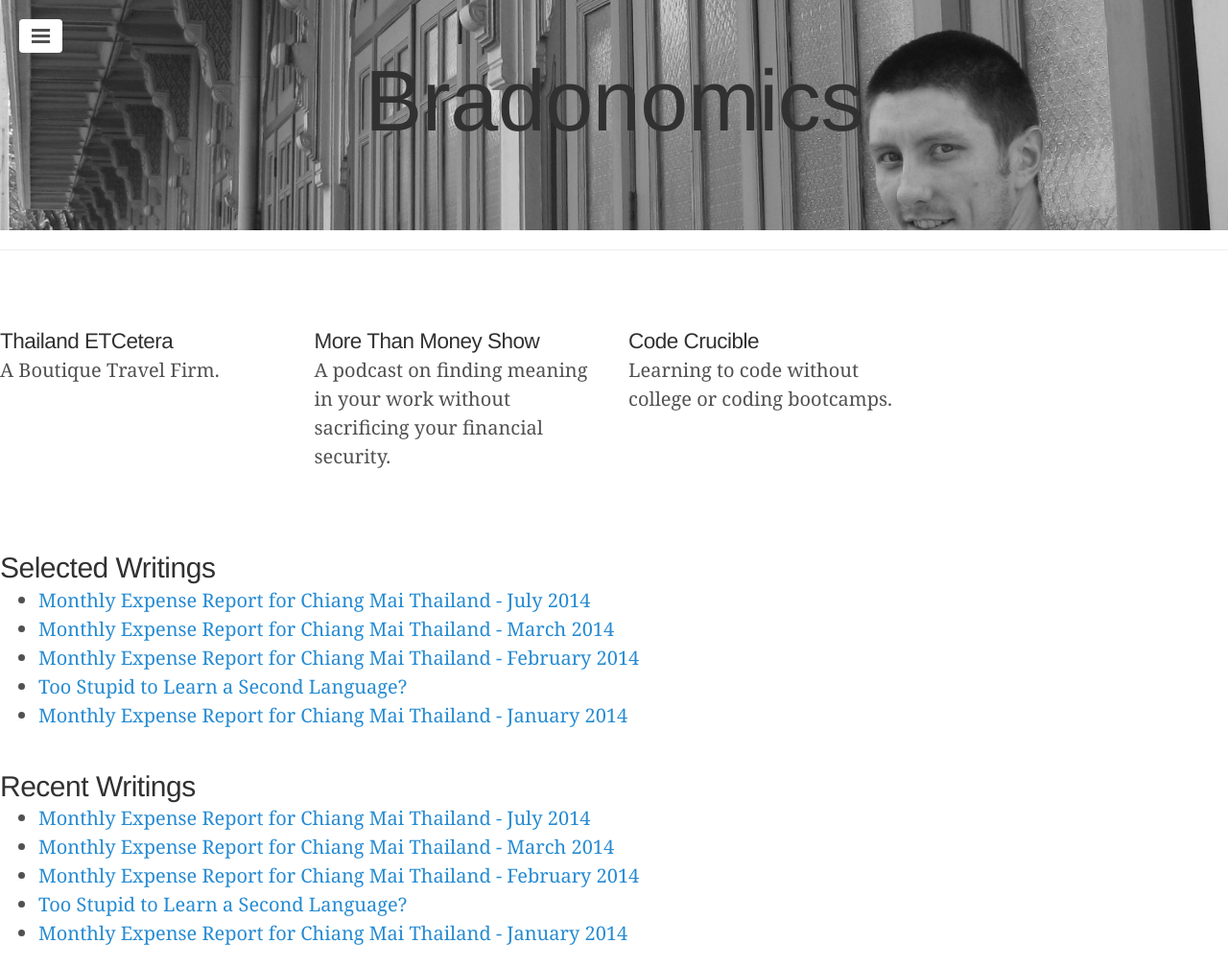
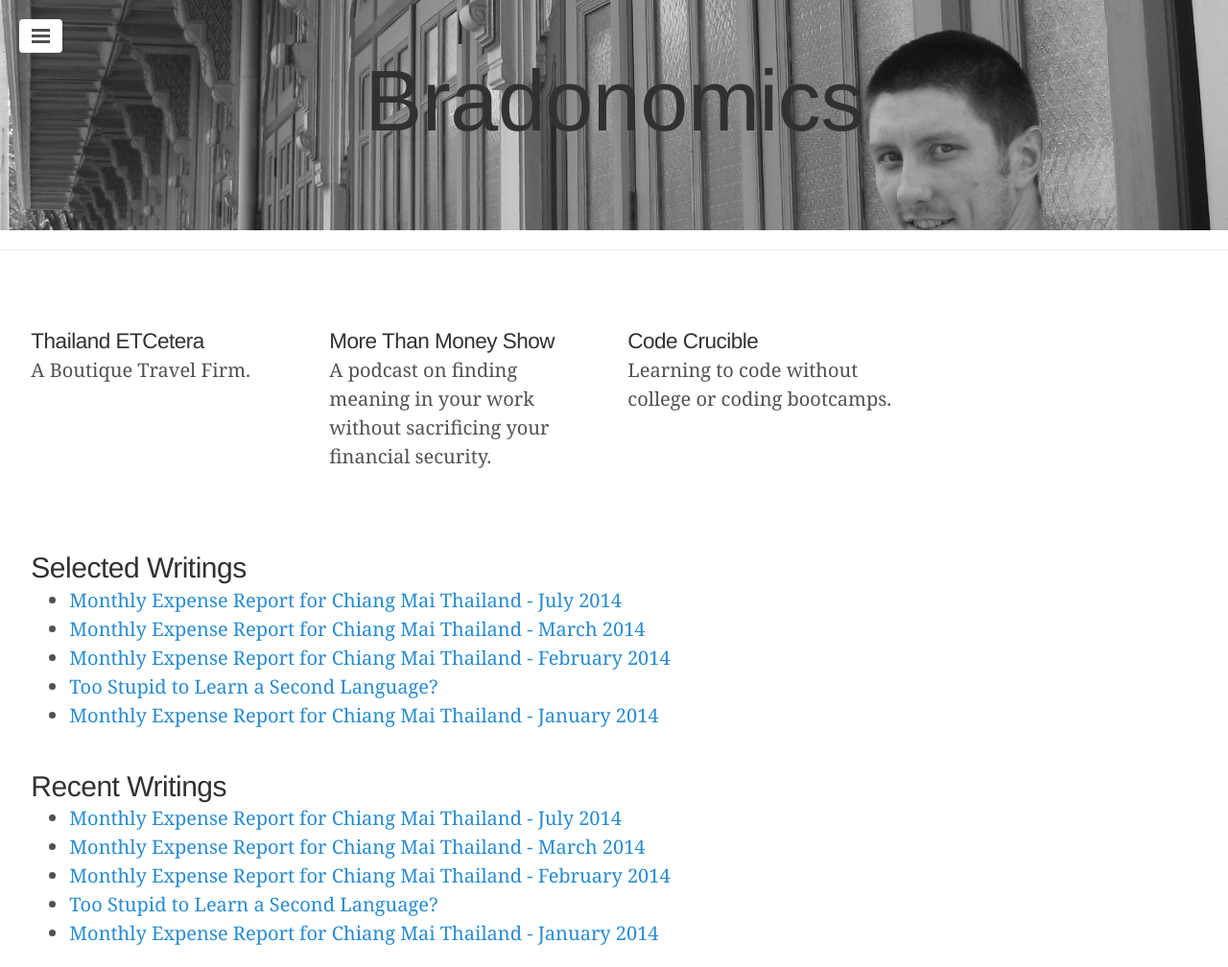
Before and after one commit to snowdj/bradonomics.github.io, a Jekyll site: the page built from index.html, in a window 1280 px wide. Shown: the whole page at 96% size. Built offline with Jekyll 4.4.1, drawn with Linux system fonts in a browser that asks for light colours; some web fonts are replaced; the list of posts is cut into pages by our own code.

Commit message:
Added page-wrapper selector

```diff
--- a/css/style.css
+++ b/css/style.css
@@ -858,3 +858,19 @@
     display: table;
     clear: both
 }
+
+#page-wrapper {
+    padding: 0 1.618em;
+    height: 100%;
+    width: 100%;
+    -webkit-overflow-scrolling: touch;
+    z-index: 2;
+    -webkit-transform: translate(0, 0);
+    -moz-transform: translate(0, 0);
+    -ms-transform: translate(0, 0);
+    -o-transform: translate(0, 0);
+    transform: translate(0, 0);
+    -webkit-transition: 500ms cubic-bezier(0.645, 0.045, 0.355, 1);
+    -moz-transition: 500ms cubic-bezier(0.645, 0.045, 0.355, 1);
+    transition: 500ms cubic-bezier(0.645, 0.045, 0.355, 1)
+}
```
